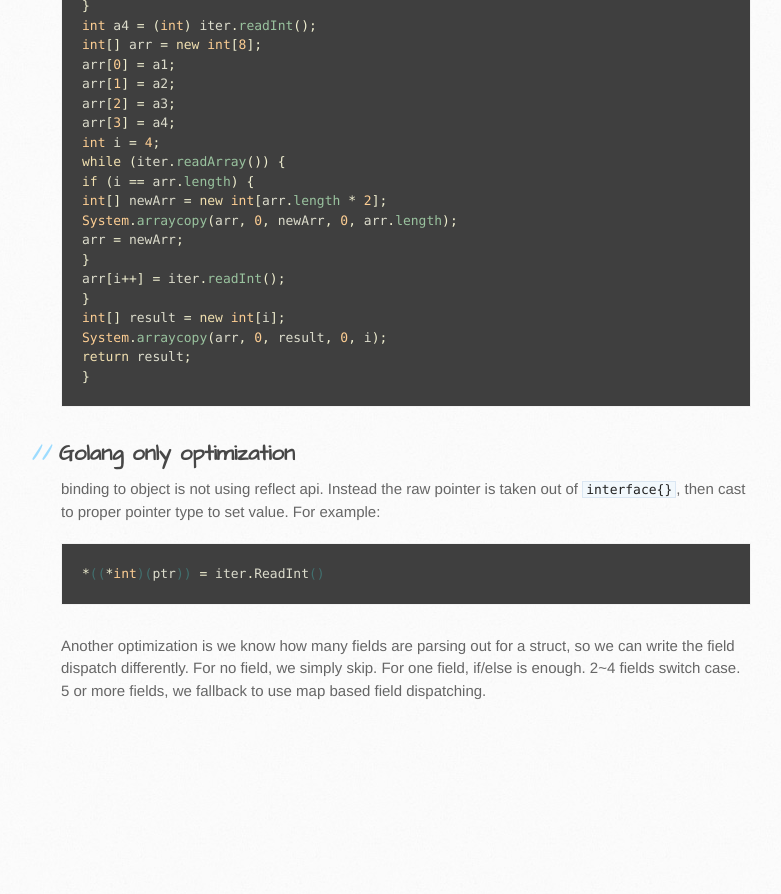
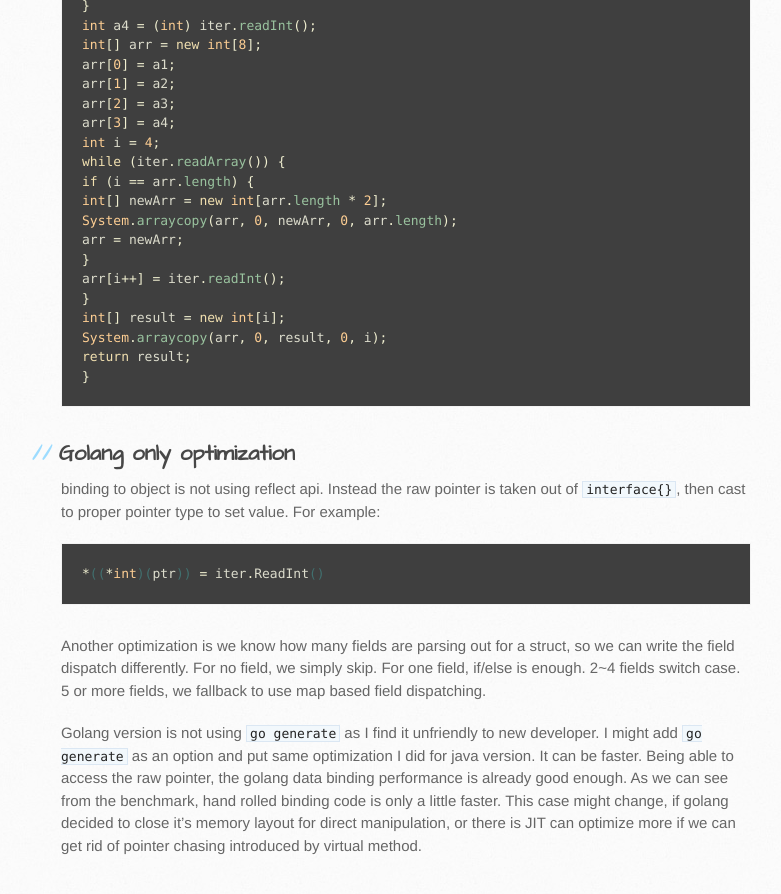
Before and after one commit to json-iterator/json-iterator.github.io, a Jekyll site: the page built from benchmark.md, in a window 1280 px wide and 900 px high, scrolled down 9769 px. Shown: the top 894 px of the window, without its empty margins (109-890 px from the left). Built offline with Jekyll 4.4.1, drawn with Linux system fonts in a browser that asks for light colours; comment, search, counter and statistics services are not loaded; before the commit the page ends 10514 px from its top, so only the background shows below that.

Commit message:
Update benchmark.md

```diff
--- a/benchmark.md
+++ b/benchmark.md
@@ -282,6 +282,8 @@ binding to object is not using reflect api. Instead the raw pointer is taken out
 
 Another optimization is we know how many fields are parsing out for a struct, so we can write the field dispatch differently. For no field, we simply skip. For one field, if/else is enough. 2~4 fields switch case. 5 or more fields, we fallback to use map based field dispatching.
 
+Golang version is not using `go generate` as I find it unfriendly to new developer. I might add `go generate` as an option and put same optimization I did for java version. It can be faster. Being able to access the raw pointer, the golang data binding performance is already good enough. As we can see from the benchmark, hand rolled binding code is only a little faster. This case might change, if golang decided to close it's memory layout for direct manipulation, or there is JIT can optimize more if we can get rid of pointer chasing introduced by virtual method.
+
 [jackson]: https://github.com/FasterXML/jackson-databind
 [gson]: https://github.com/google/gson
 [fastjson]: https://github.com/alibaba/fastjson
```
